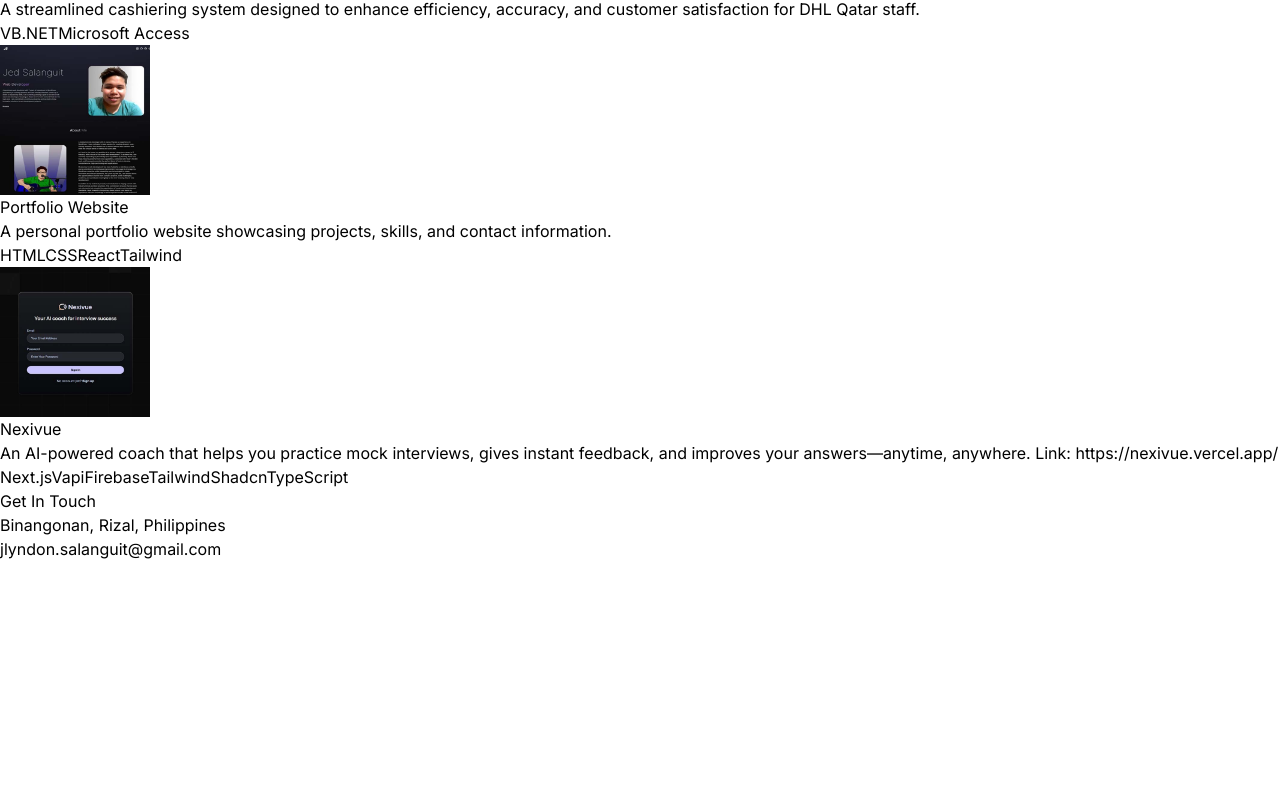
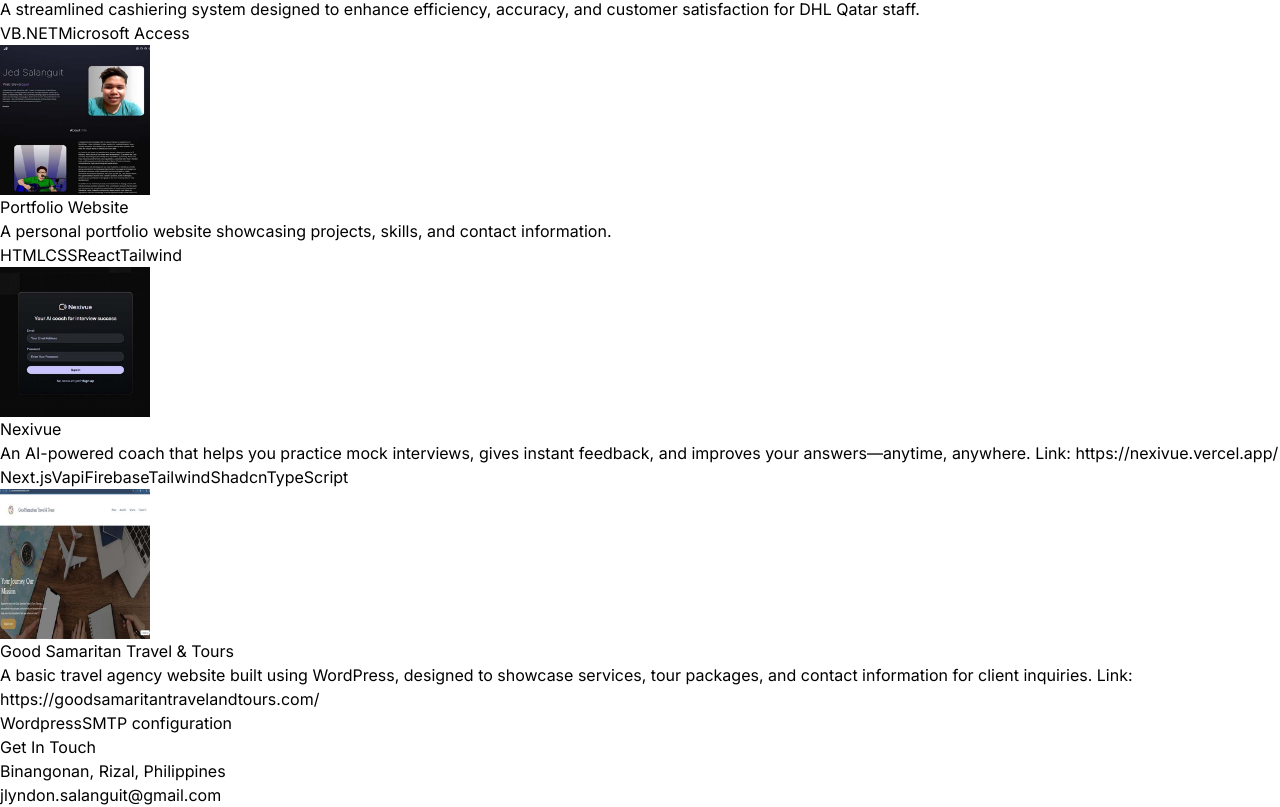
Before and after one commit to jedsalanguit/jed-salanguit-portfolio, a React (Vite) app: page / in a window 1280 px wide. Shown: the part 2675-3482 px from the top of the page. Before the commit the page ends 3236 px from the top, so only its background shows below. Built offline with nearby package versions, Linux system fonts and the light colour scheme.

Commit message:
add project 4

```diff
--- a/src/constants/index.js
+++ b/src/constants/index.js
@@ -1,6 +1,7 @@
 import project1 from "../assets/projects/project-1.jpg";
 import project2 from "../assets/projects/project-2.jpg";
 import project3 from "../assets/projects/project-3.jpg";
+import project4 from "../assets/projects/project-4.jpg";
 
 export const HERO_CONTENT = `A passionate web developer with 1 year of experience in WordPress, specializing in creating dynamic and user-friendly websites. Driven by a desire to expand my skills, I am currently pursuing a goal to become a full-stack web developer, focusing on React for the front-end and Flask for the back-end. I am committed to continuous learning and excited to bring innovative solutions to web development projects.`;
 
@@ -83,6 +84,13 @@ export const PROJECTS = [
       "TypeScript",
     ],
   },
+  {
+    title: "Good Samaritan Travel & Tours",
+    image: project4,
+    description:
+      "A basic travel agency website built using WordPress, designed to showcase services, tour packages, and contact information for client inquiries. Link: https://goodsamaritantravelandtours.com/",
+    technologies: ["Wordpress", "SMTP configuration"],
+  },
 ];
 
 export const CONTACT = {
```
Also changed, not shown: src/assets/projects/project-4.jpg (added).
